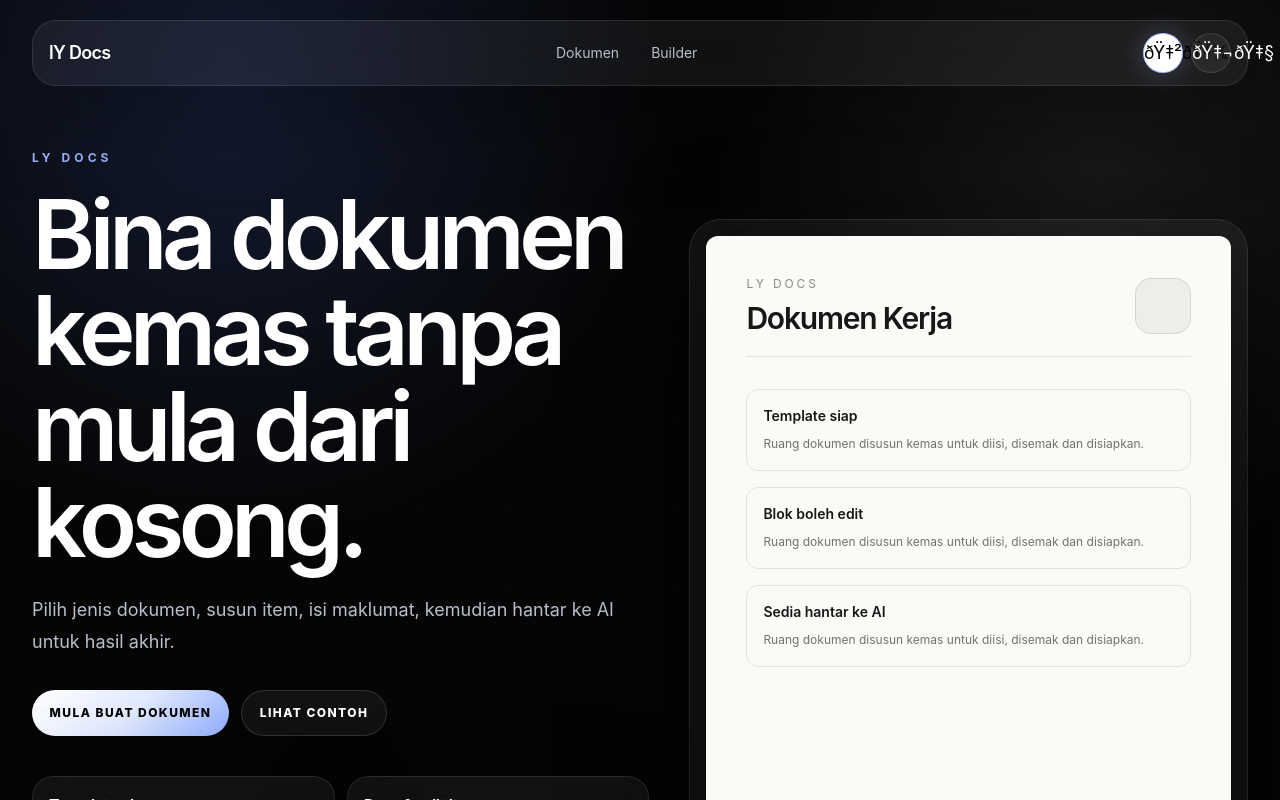
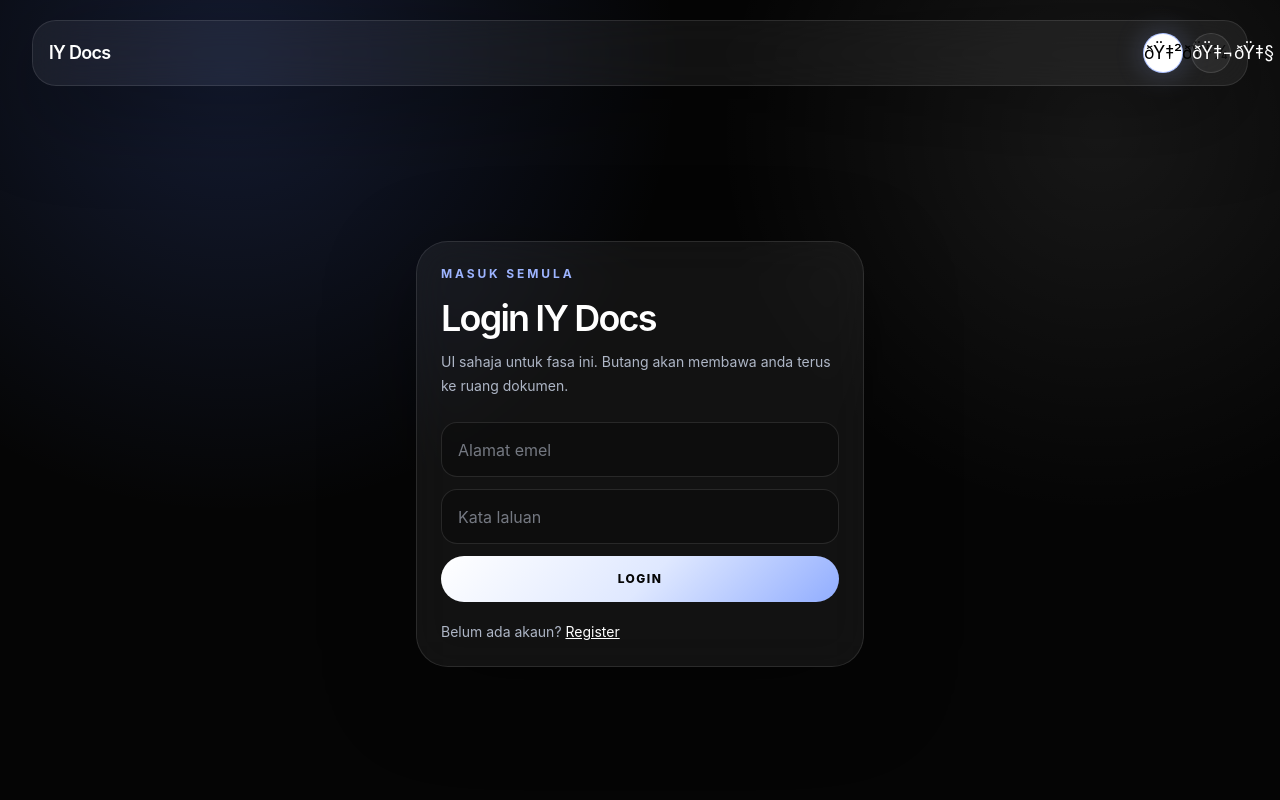
Before and after one commit to lengyagesya/lengyagesya-legacy, a Next.js app: page / in a window 1280 px wide. Shown: the top 800 px of the page. Built offline with nearby package versions, Linux system fonts and the light colour scheme.

Commit message:
Show login as first screen

```diff
--- a/src/app/components.tsx
+++ b/src/app/components.tsx
@@ -175,17 +175,14 @@ export function AppShell({ children }: { children: React.ReactNode }) {
 }
 
 function Nav() {
-  const { language, setLanguage, t } = useLanguage();
+  const { language, setLanguage } = useLanguage();
 
   return (
     <header className="surface mb-6 flex items-center justify-between rounded-[1.5rem] px-4 py-3">
       <Link className="text-lg font-semibold tracking-[-0.04em]" href="/">
         lY Docs
       </Link>
-      <nav className="hidden items-center gap-2 text-sm text-[#b7becc] md:flex">
-        <Link className="rounded-full px-3 py-2 hover:text-white" href="/create">{t.navDocuments}</Link>
-        <Link className="rounded-full px-3 py-2 hover:text-white" href="/builder">{t.navBuilder}</Link>
-      </nav>
+      <div />
       <div className="flex items-center gap-2">
         <LanguageButton
           active={language === "ms"}
--- a/src/app/page.tsx
+++ b/src/app/page.tsx
@@ -1,5 +1,5 @@
-import { Landing } from "./components";
+import { AuthPage } from "./components";
 
 export default function Page() {
-  return <Landing />;
+  return <AuthPage mode="login" />;
 }
```
